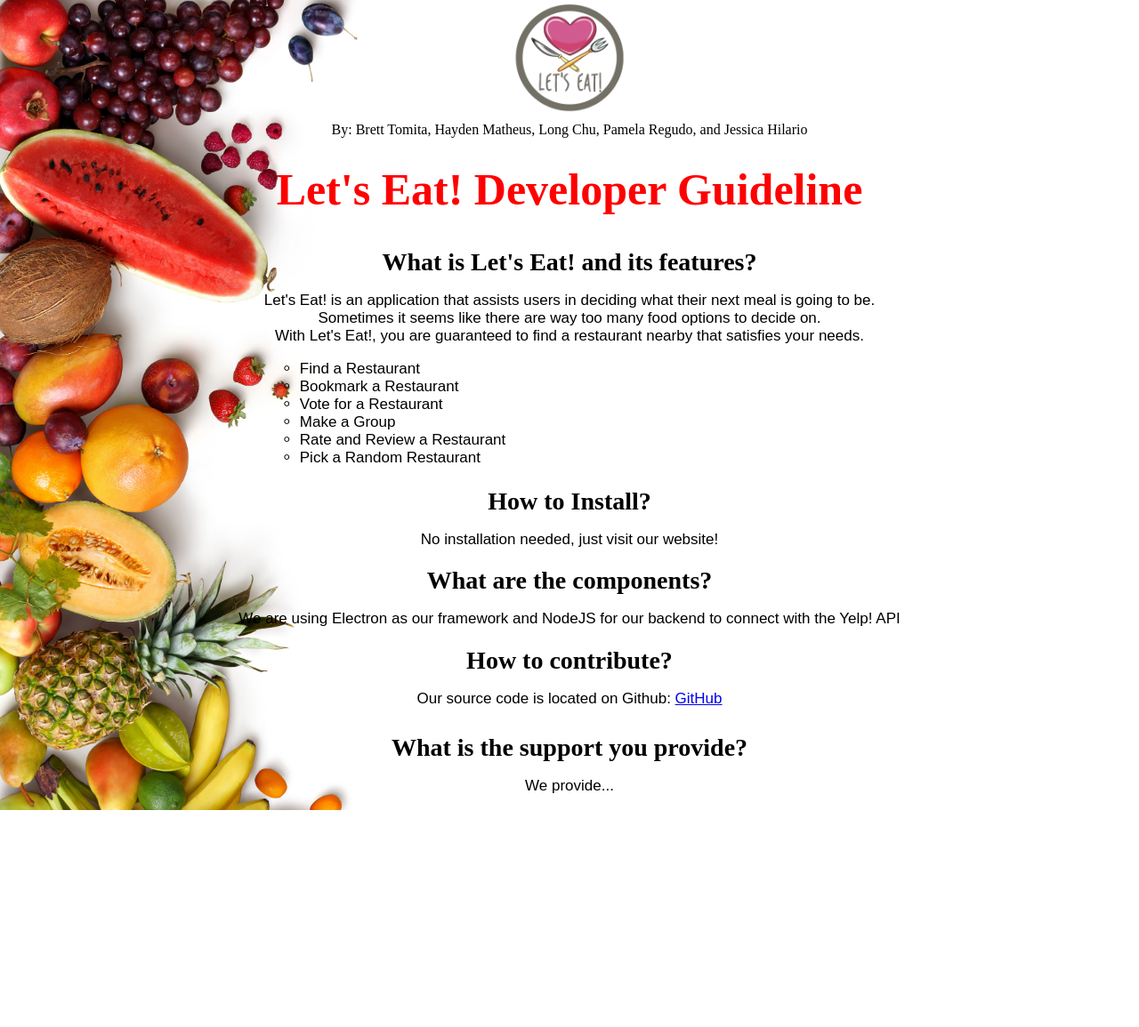
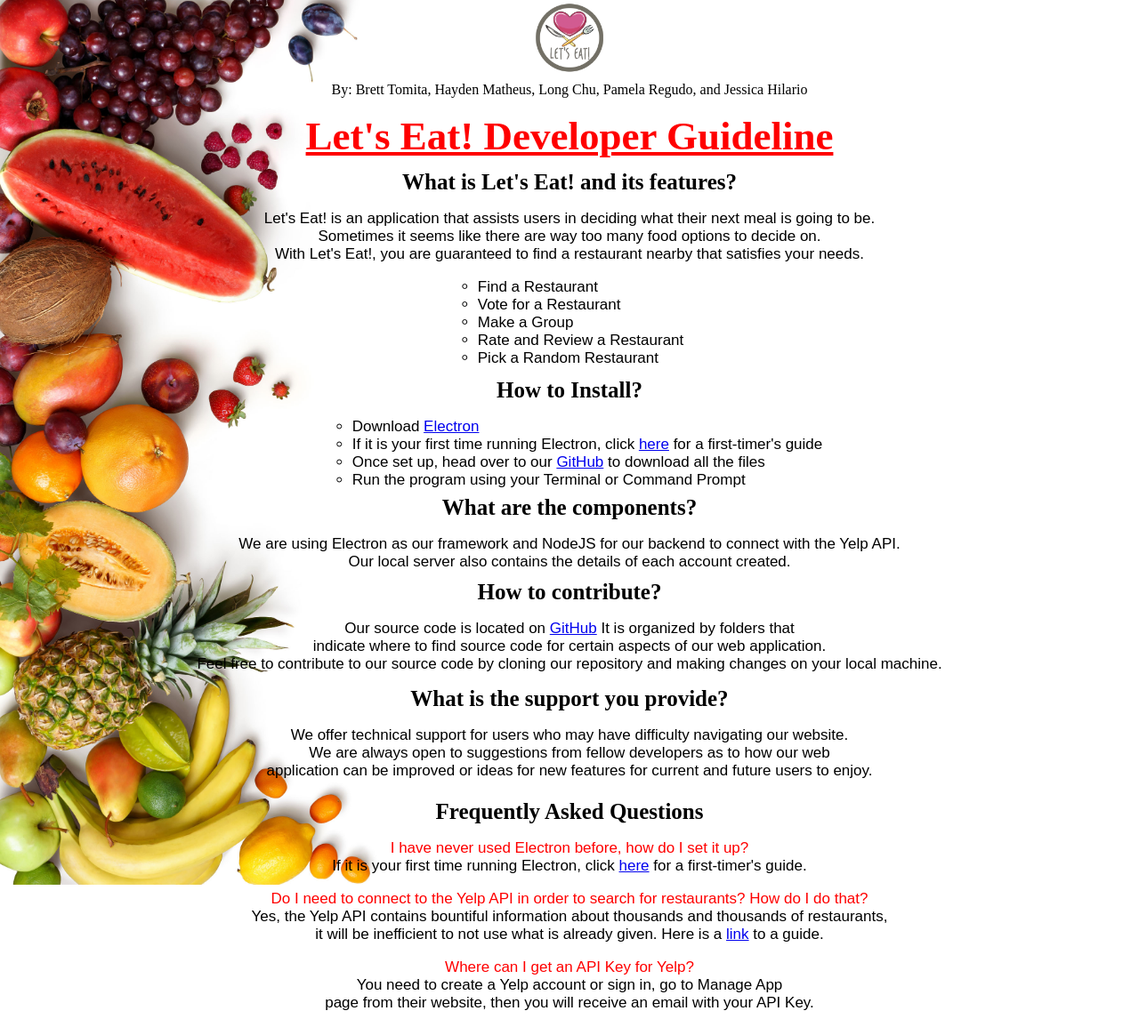
Before and after one commit to JessicaHilario/Let-s-Eat, a plain HTML site: page devGuide.html in a window 1280 px wide. Shown: the part 5-1160 px from the top of the page at 89% size. Before the commit the page ends 916 px from the top, so only its background shows below. Drawn offline with Linux system fonts and the light colour scheme.

Commit message:
Update devGuide.html
added FAQ's & updated content & styling

```diff
--- a/devGuide.html
+++ b/devGuide.html
@@ -12,71 +12,80 @@
 	<!---Centers the logo--->
 	<style>
 	h1 { /* Let's Eat Developer Guideline */
-		font-size: 50px;
+		font-size: 45px;
 		text-align: center;
 		position: absolute;
-		top: 23%;
+		top: 16%;
 		left: 50%;
 		margin-right: -50%;
 		transform: translate(-50%, -50%);
 		color: red;
 	}
 	h2 {
-		font-size: 28px;
+		font-size: 25px;
 		text-align: center;
 		position: absolute;
-		top: 47%;
+		top: 35%;
 		left: 50%;
 		margin-right: -50%;
-		transform: translate(-50%, -50%)
+		transform: translate(-50%, -50%);
 	}
 	h3 {
-		font-size: 28px;
+		font-size: 25px;
 		text-align: center;
 		position: absolute;
-		top: 67%;
+		top: 56%;
 		left: 50%;
 		margin-right: -50%;
-		transform: translate(-50%, -50%)
+		transform: translate(-50%, -50%);
 	}
 	h4 {
-		font-size: 28px;
+		font-size: 25px;
 		text-align: center;
 		position: absolute;
-		top: 77%;
+		top: 69%;
 		left: 50%;
 		margin-right: -50%;
-		transform: translate(-50%, -50%)
+		transform: translate(-50%, -50%);
 	}
 	h5 {
-		font-size: 28px;
+		font-size: 25px;
 		text-align: center;
 		position: absolute;
-		top: 87%;
+		top: 81%;
 		left: 50%;
 		margin-right: -50%;
-		transform: translate(-50%, -50%)
+		transform: translate(-50%, -50%);
 	}
 	h6 {
-		font-size: 28px;
+		font-size: 25px;
 		text-align: center;
 		position: absolute;
-		top: 97%;
+		top: 94%;
 		left: 50%;
 		margin-right: -50%;
-		transform: translate(-50%, -50%)
+		transform: translate(-50%, -50%);
+	}
+	h7 {
+		font-size: 25px;
+		text-align: center;
+		position: absolute;
+		top: 129%;
+		left: 50%;
+		margin-right: -50%;
+		transform: translate(-50%, -50%);
 	}
 	img {
 		display: block;
 		margin-left: auto;
 		margin-right: auto;
-		width: 11%;
+		width: 7%;
 		height: auto;
 	}
 	body {
 		background-image: url("./images/header.jpg");
 		background-repeat: no-repeat; /* image is small so does not repeat */
-		background-attachment: scroll; /* scroll with cursor */
+		background-attachment: scroll; /*scroll with cursor*/
 		background-size: cover;	/* fits screen */
 	}
 	pre {
@@ -96,11 +105,14 @@
 		font-weight: lighter;
 		/*list-style-position: inside;*/
 	}
+	.shift { /* Shifts list to right */
+		margin-left:200px;
+	}
 	</style>
   </head>
 
   <body>
-    <h1><center>Let's Eat! Developer Guideline</center></h1>
+    <h1><center><u>Let's Eat! Developer Guideline</u></center></h1>
 
     <!--- Logo --->
     <img
@@ -116,29 +128,49 @@
     	satisfies your needs.</p>
 
     	<ul style="list-style-type: circle;">
-    	    <li>Find a Restaurant</li>
-    		<li>Bookmark a Restaurant</li>
-    		<li>Vote for a Restaurant</li>
-    		<li>Make a Group</li>
-    		<li>Rate and Review a Restaurant</li>
-    		<li>Pick a Random Restaurant</li>
+    	    <li class="shift">Find a Restaurant</li>
+    		<li class="shift">Vote for a Restaurant</li>
+    		<li class="shift">Make a Group</li>
+    		<li class="shift">Rate and Review a Restaurant</li>
+    		<li class="shift">Pick a Random Restaurant</li>
     	</ul>
     </h2>
     <h3><br><br>How to Install?
-    	<p>No installation needed, just visit our website!</p>
+    	<ul style="list-style-type: circle;">
+    	    <li>Download <a href="https://electronjs.org" target = "_blank">Electron</a></li>
+    		<li>If it is your first time running Electron, click <a href="https://electronjs.org/docs/tutorial/first-app">here</a> for a first-timer's guide</li>
+    		<li>Once set up, head over to our <a href="https://github.com/JessicaHilario/Let-s-Eat" target = "_blank">GitHub</a> to download all the files</li>
+    		<li>Run the program using your Terminal or Command Prompt</li>
+    	</ul>
     </h3>
 
     <h4><br><br>What are the components?
-    	<p>We are using Electron as our framework and NodeJS for our backend to connect with the Yelp! API</p>
+    	<p>We are using Electron as our framework and NodeJS for our backend to connect with the Yelp API.
+    	<br>Our local server also contains the details of each account created.</p>
     </h4>
 
     <h5><br><br>How to contribute?
-    	<p>Our source code is located on Github: <a href="https://github.com/JessicaHilario/Let-s-Eat" target = "_blank">GitHub</a></p>
+    	<p>Our source code is located on <a href="https://github.com/JessicaHilario/Let-s-Eat" target = "_blank">GitHub</a>
+    	It is organized by folders that <br> indicate where to find source code for certain aspects of our web application.
+    	<br>Feel free to contribute to our source code by cloning our repository and making changes on your local machine.</p>
     </h5>
 
     <h6><br><br>What is the support you provide?
-    	<p> We provide... </p>
+    	<p>We offer technical support for users who may have difficulty navigating our website.
+    	<br>We are always open to suggestions from fellow developers as to how our web
+    	<br>application can be improved or ideas for new features for current and future users to enjoy.</p>
     </h6>
+
+    <h7><b>Frequently Asked Questions
+    	<p><font color="red">I have never used Electron before, how do I set it up?</font>
+    	<br>If it is your first time running Electron, click <a href="https://electronjs.org/docs/tutorial/first-app">here</a> for a first-timer's guide.</p>
+    	<p><font color="red">Do I need to connect to the Yelp API in order to search for restaurants? How do I do that?</font>
+    	<br>Yes, the Yelp API contains bountiful information about thousands and thousands of restaurants,
+    	<br>it will be inefficient to not use what is already given. Here is a <a href="https://www.yelp.com/developers/documentation/v3/get_started">link</a> to a guide.</p>
+    	<p><font color="red">Where can I get an API Key for Yelp?</font>
+    	<br>You need to create a Yelp account or sign in, go to Manage App
+    	<br>page from their website, then you will receive an email with your API Key.</p>
+     </h7>
 
   </body>
 </html>
```
